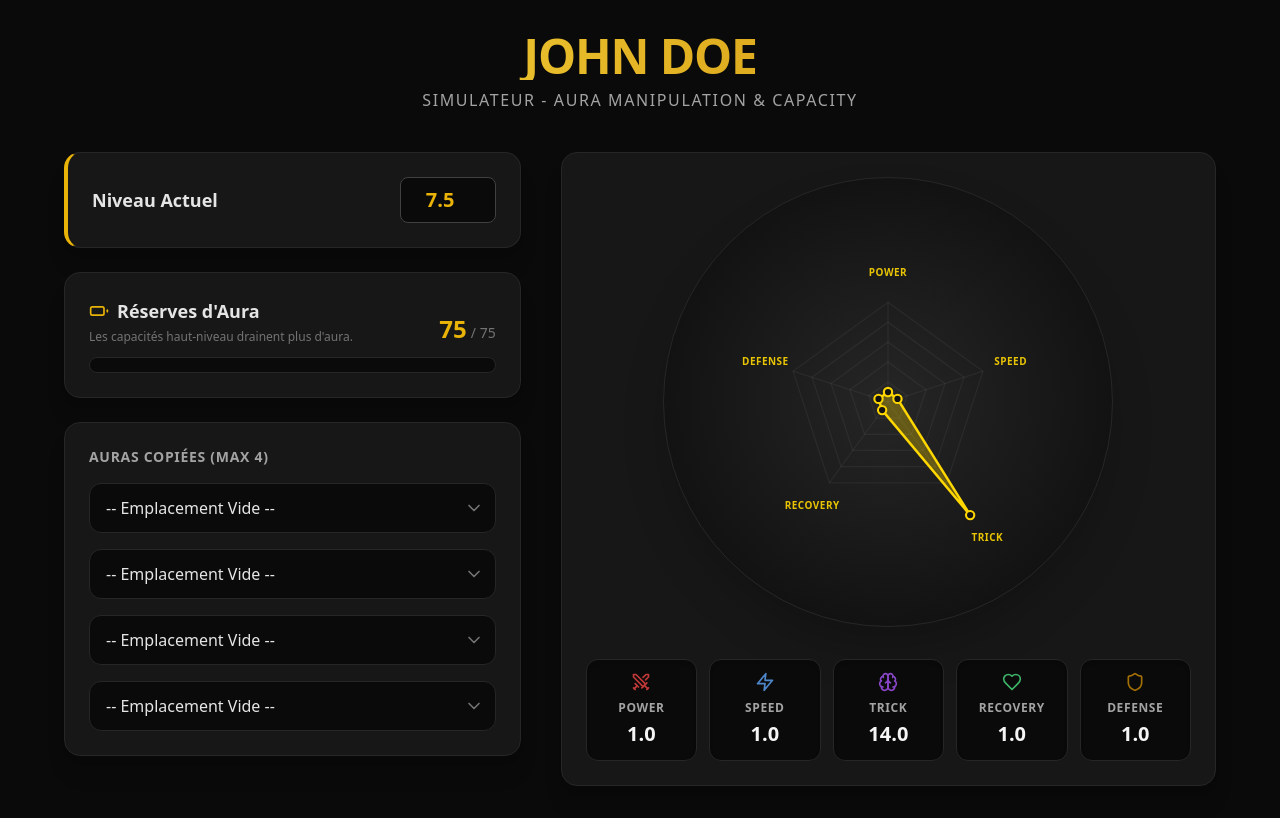
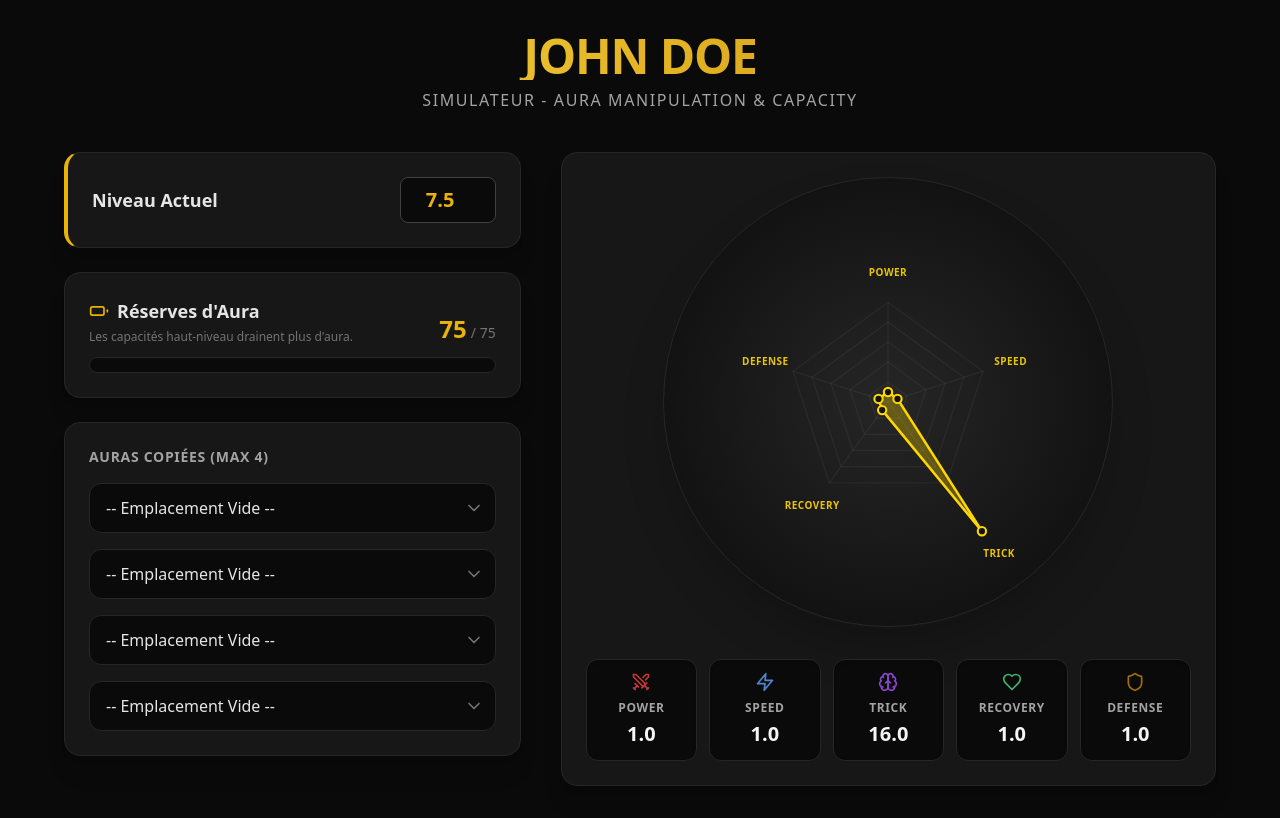
Before and after one commit to The-Night7/john_unordinary, a React (Vite) app: page / in a window 1280 px wide. Built offline with nearby package versions, Linux system fonts and the light colour scheme.

Commit message:
feat: update John's base stats and add new character abilities in capacites.json

```diff
--- a/src/App.tsx
+++ b/src/App.tsx
@@ -4,7 +4,7 @@ import capacitesData from './capacites.json';
 
 // --- 1. CONFIGURATION DES STATS DE BASE DE JOHN ---
 const REFERENCE_LEVEL = 7.5;
-const JOHN_BASE_STATS = { power: 1, speed: 1, trick: 14, recovery: 1, defense: 1 };
+const JOHN_BASE_STATS = { power: 1, speed: 1, trick: 16, recovery: 1, defense: 1 };
 
 const JOHN_RATIOS = {
   power: JOHN_BASE_STATS.power / REFERENCE_LEVEL,
--- a/src/capacites.json
+++ b/src/capacites.json
@@ -1626,5 +1626,71 @@
             "recovery": 1.125,
             "defense": 0.25
         }
+    },
+    {
+        "id": 75,
+        "nom_personnage": "Isen",
+        "nom_capacite": "Hunter",
+        "niveau": 4.8,
+        "tier": "High Tier",
+        "stat_principale": "power",
+        "stats_de_base": {
+            "power": 6.0,
+            "speed": 3.0,
+            "trick": 6.0,
+            "recovery": 3.0,
+            "defense": 5.0
+        },
+        "ratios_stats": {
+            "power": 1.3207547169811322,
+            "speed": 0.7547169811320755,
+            "trick": 1.1320754716981132,
+            "recovery": 0.5660377358490566,
+            "defense": 0.9433962264150944
+        }
+    },
+    {
+        "id": 76,
+        "nom_personnage": "Zeke",
+        "nom_capacite": "Phase Shift (Off)",
+        "niveau": 4.2,
+        "tier": "Elite Tier",
+        "stat_principale": "power",
+        "stats_de_base": {
+            "power": 5.0,
+            "speed": 3.0,
+            "trick": 6.0,
+            "recovery": 1.0,
+            "defense": 1.0
+        },
+        "ratios_stats": {
+            "power": 0.3125,
+            "speed": 0.1875,
+            "trick": 0.375,
+            "recovery": 0.0625,
+            "defense": 0.0625
+        }
+    },
+    {
+        "id": 77,
+        "nom_personnage": "Zeke",
+        "nom_capacite": "Phase Shift (Def)",
+        "niveau": 4.2,
+        "tier": "Elite Tier",
+        "stat_principale": "power",
+        "stats_de_base": {
+            "power": 1.0,
+            "speed": 1.0,
+            "trick": 6.0,
+            "recovery": 3.0,
+            "defense": 5.0
+        },
+        "ratios_stats": {
+            "power": 0.0625,
+            "speed": 0.0625,
+            "trick": 0.375,
+            "recovery": 0.1875,
+            "defense": 0.3125
+        }
     }
 ]
```
